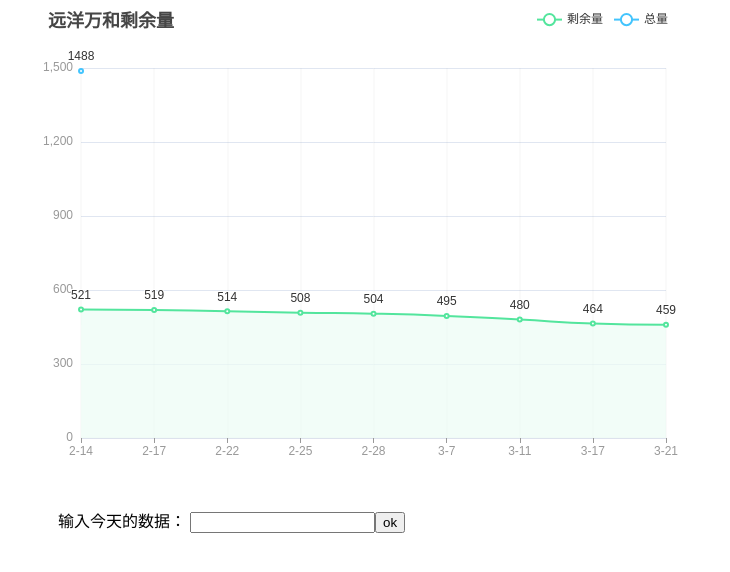
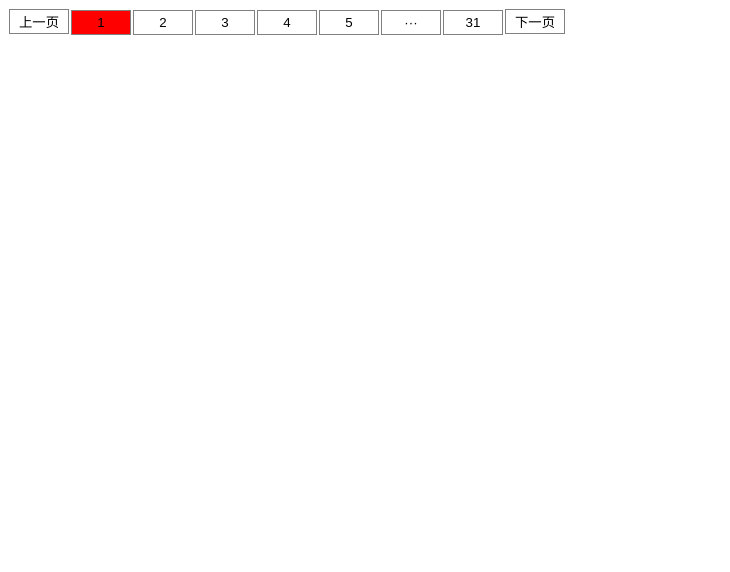
Before and after one commit to tomatoyeah/supermall, a Vue app: page / in a window 1280 px wide. Shown: the top 572 px of the page, without its empty margins (0-730 px from the left). Built offline with nearby package versions, Linux system fonts and the light colour scheme.

Commit message:
分页器Pagination

```diff
--- a/package.json
+++ b/package.json
@@ -10,6 +10,9 @@
   "dependencies": {
     "core-js": "^3.6.5",
     "echarts": "^5.3.1",
+    "less-loader": "^5.0.0",
+    "node-sass": "^7.0.1",
+    "sass-loader": "^10.0.0",
     "vue": "^2.6.11"
   },
   "devDependencies": {
@@ -19,6 +22,7 @@
     "babel-eslint": "^10.1.0",
     "eslint": "^6.7.2",
     "eslint-plugin-vue": "^6.2.2",
+    "sass": "^1.49.9",
     "vue-template-compiler": "^2.6.11"
   },
   "eslintConfig": {
--- a/src/App.vue
+++ b/src/App.vue
@@ -5,7 +5,7 @@
 </template>
 
 <script>
-import test from './components/housedata'
+import test from './components/pagination'
 export default {
   name: 'App',
   components: {
--- /dev/null
+++ b/src/components/pagination/index.vue
@@ -0,0 +1,123 @@
+<template>
+    <div class="parent">
+        <button @click="lastPage">上一页</button>
+        <button v-if="startAndend.start > 1" @click="gotoPage(1)">1</button>
+        <button v-if="startAndend.start > 2">···</button>
+
+        <button
+            v-for="(page, index) in 5"
+            :key="index"
+            :class="{ Nowpage: startAndend.start - 1 + page == pageNo }"
+            @click="gotoPage(startAndend.start - 1 + page)"
+        >
+            {{ startAndend.start - 1 + page }}
+        </button>
+
+        <button v-if="startAndend.end < totalPage - 1">···</button>
+        <button v-if="startAndend.end < totalPage" @click="gotoPage(totalPage)">
+            {{ totalPage }}
+        </button>
+        <button @click="nextPage">下一页</button>
+    </div>
+</template>
+
+<script>
+export default {
+    name: "Pagination",
+    props: {
+        // // 当前页数
+        // pageNo: {
+        //     type: Number,
+        //     default: 2,
+        // },
+        // // 页面容量
+        // pageSize: {
+        //     type: Number,
+        //     default: 3,
+        // },
+        // // 总数据条数
+        // total: {
+        //     type: Number,
+        //     default: 91,
+        // },
+        // // 连续页码的数量
+        // continueNum: {
+        //     type: Number,
+        //     default: 5,
+        // },
+    },
+    data() {
+        return {
+            pageNo: 1,
+            total: 91,
+            pageSize: 3,
+            continueNum: 5,
+        };
+    },
+    computed: {
+        // 总页数
+        totalPage() {
+            return Math.ceil(this.total / this.pageSize);
+        },
+        // 连续页数的起末
+        startAndend() {
+            // 解构
+            const { pageNo, totalPage, continueNum } = this;
+            let start = 0,
+                end = 0;
+            // 判断连续数量和总页数的大小关系
+            if (continueNum >= totalPage) {
+                start = 1;
+                end = totalPage;
+            } else {
+                start = pageNo - parseInt(continueNum / 2);
+                end = pageNo + parseInt(continueNum / 2);
+                // 判断当前页面算出来的值是否在范围内
+                if (start < 1) {
+                    start = 1;
+                    end = continueNum;
+                } else if (end > totalPage) {
+                    start = totalPage - continueNum + 1;
+                    end = totalPage;
+                }
+            }
+            // console.log(start, end);
+            return { start, end };
+        },
+    },
+    methods: {
+        lastPage() {
+            if (this.pageNo > 1) {
+                this.pageNo -= 1;
+            }
+        },
+        nextPage() {
+            if (this.pageNo < 31) {
+                this.pageNo += 1;
+            }
+        },
+        gotoPage(num) {
+            this.pageNo = num;
+        },
+    },
+};
+</script>
+
+<style lang="scss" scoped>
+.parent {
+    div {
+        display: inline;
+    }
+    button {
+        width: 60px;
+        height: 25px;
+        background-color: white;
+        border: 1px solid grey;
+        margin: 1px;
+        text-align: center;
+    }
+    .Nowpage {
+        background-color: red;
+    }
+}
+</style>
```
Also changed, not shown: src/components/test/index.vue (added, +49 -0 lines), 1 other file (tests, documents, lock files or other folders).
